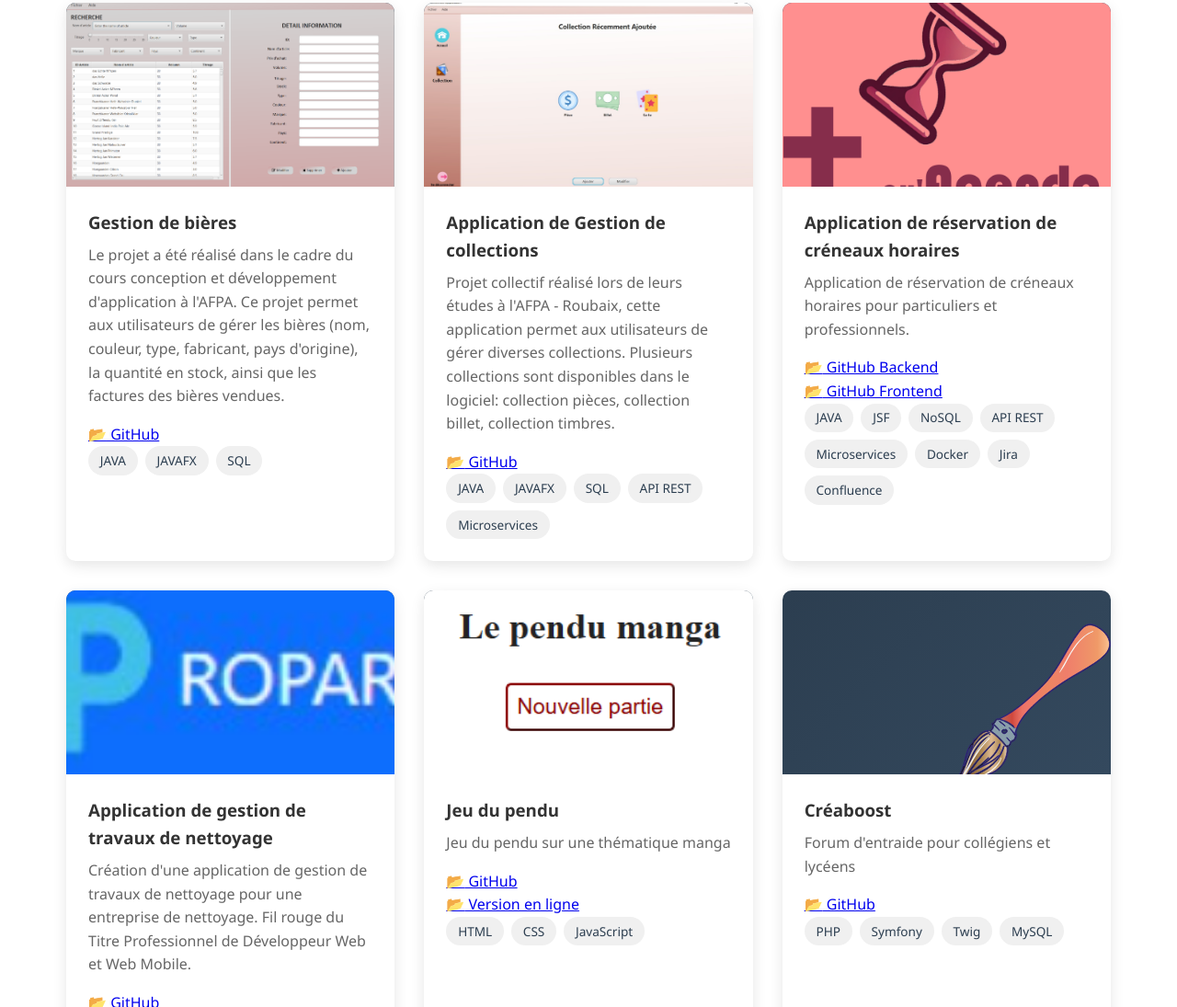
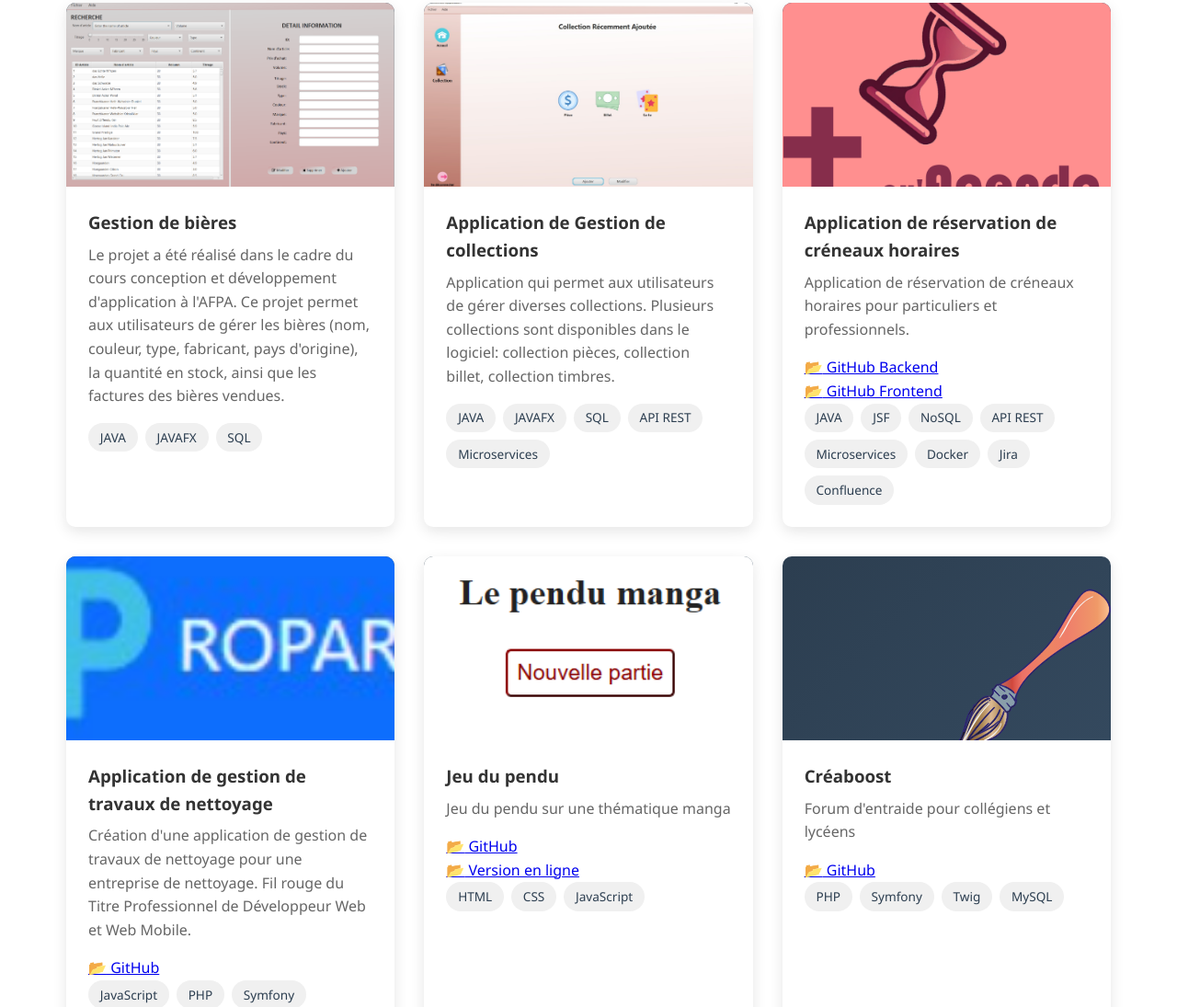
Before and after one commit to SamuelDeb/Portfolio_dev, a plain HTML site: page index.html in a window 1280 px wide. Shown: the part 2310-3405 px from the top of the page at 92% size. Drawn offline with Linux system fonts and the light colour scheme.

Commit message:
Remove project links from index.html
Removed project links from the project descriptions.

```diff
--- a/index.html
+++ b/index.html
@@ -104,11 +104,11 @@
                 <div class="project-info">
                     <h3>Gestion de bières</h3>
                     <p>Le projet a été réalisé dans le cadre du cours conception et développement d'application à l'AFPA. Ce projet permet aux utilisateurs de gérer les bières (nom, couleur, type, fabricant, pays d'origine), la quantité en stock, ainsi que les factures des bières vendues.
-                        <div class="project-links">
+                        <!-- <div class="project-links">
                             <a href="https://github.com/username/ecommerce-project" target="_blank" class="project-link">
                                 <span>📂</span> GitHub
                             </a>
-                        </div>
+                        </div> -->
                         <div class="project-tags">
                         <span class="tag">JAVA</span>
                         <span class="tag">JAVAFX</span>
@@ -123,12 +123,12 @@
                 </div>
                 <div class="project-info">
                     <h3>Application de Gestion de collections</h3>
-                    <p>Projet collectif réalisé lors de leurs études à l'AFPA - Roubaix, cette application permet aux utilisateurs de gérer diverses collections. Plusieurs collections sont disponibles dans le logiciel: collection pièces, collection billet, collection timbres.</p>
-                    <div class="project-links">
+                    <p>Application qui permet aux utilisateurs de gérer diverses collections. Plusieurs collections sont disponibles dans le logiciel: collection pièces, collection billet, collection timbres.</p>
+                    <!-- <div class="project-links">
                         <a href="https://github.com/SamuelDeb/Propar?tab=readme-ov-file" target="_blank" class="project-link">
                             <span>📂</span> GitHub
                         </a>
-                    </div>
+                    </div> -->
                     <div class="project-tags">
                         <span class="tag">JAVA</span>
                         <span class="tag">JAVAFX</span>
```
